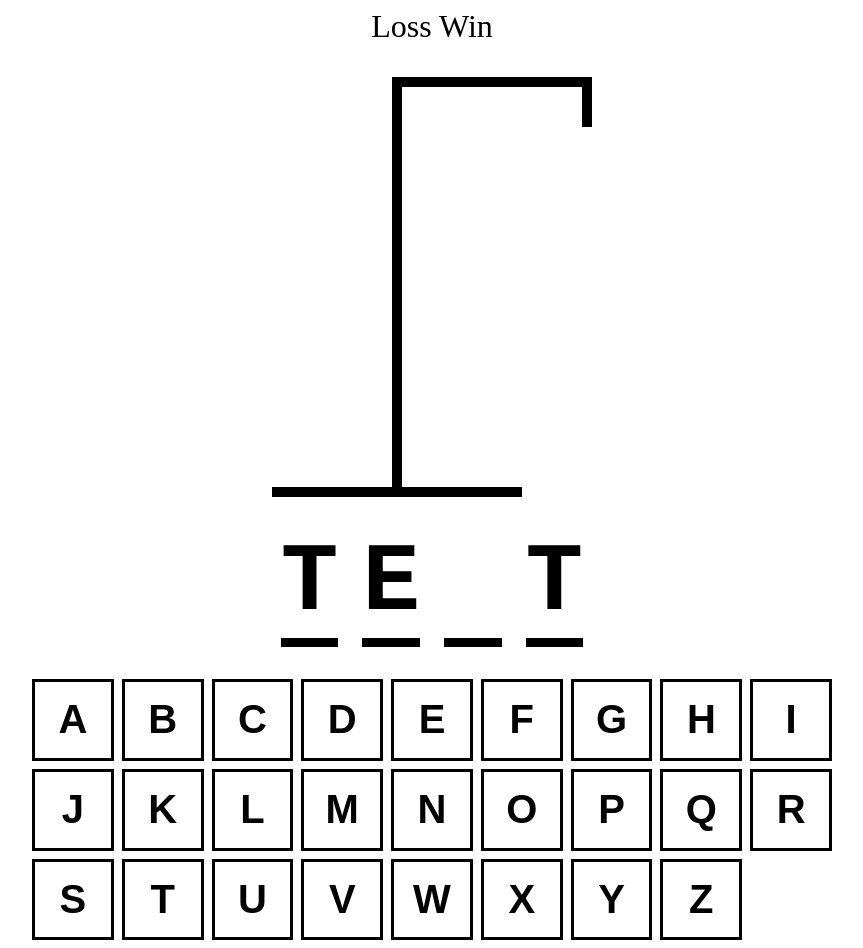
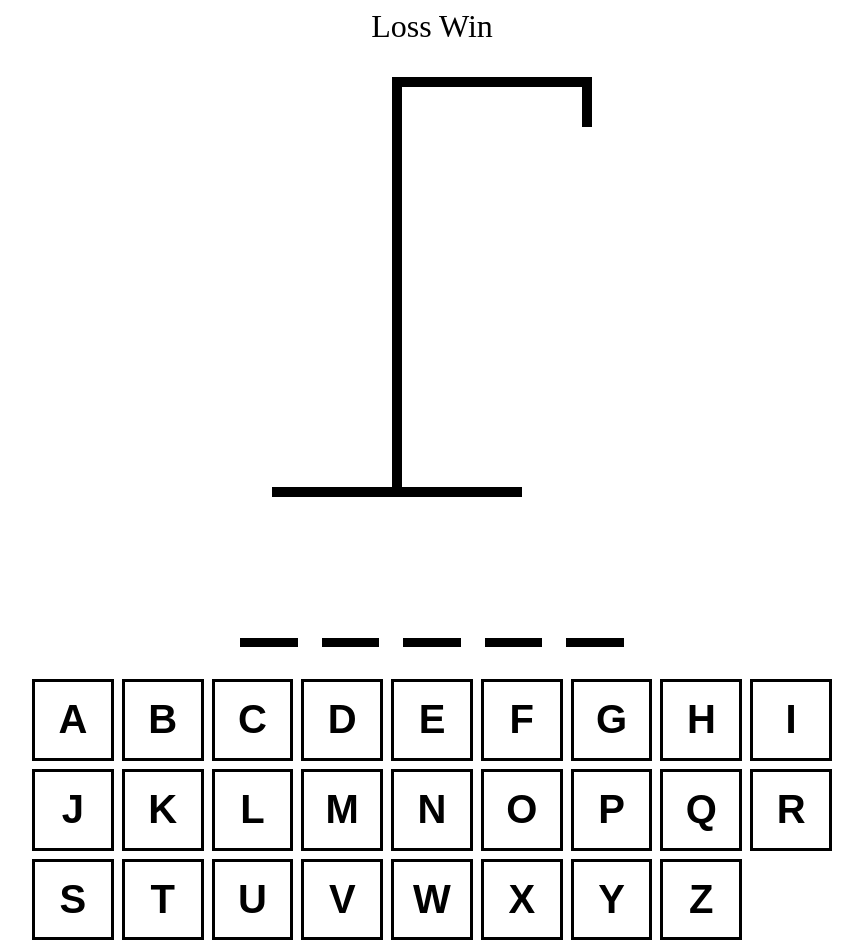
Before and after one commit to abhi-up/hangman-typescript, a React (Vite) app: page / in a window 1280 px wide. Shown: the whole page, without its empty margins (208-1071 px from the left). Built offline with nearby package versions, Linux system fonts and the light colour scheme.

Commit message:
word component logic

```diff
--- a/src/App.tsx
+++ b/src/App.tsx
@@ -37,7 +37,10 @@ const App = () => {
             </div>
 
             <HangmanDrawing numberOfGuesses={incorrectLetters.length} />
-            <HangmanWord />
+            <HangmanWord
+                guessedLetters={guessedLetters}
+                wordToGuess={wordToGuess}
+            />
             <div style={{ alignSelf: "stretch" }}>
                 <Keyboard />
             </div>
--- a/src/HangmanWord.tsx
+++ b/src/HangmanWord.tsx
@@ -1,6 +1,9 @@
-const HangmanWord = () => {
-    const word = "test"
-    const guessedLetters = ["t", "e"]
+type HangmanWordProps = {
+    guessedLetters: string[]
+    wordToGuess: string
+}
+
+const HangmanWord = ({ guessedLetters, wordToGuess }: HangmanWordProps) => {
     return (
         <div
             style={{
@@ -12,7 +15,7 @@ const HangmanWord = () => {
                 fontFamily: "monospace",
             }}
         >
-            {word.split("").map((letter, index) => (
+            {wordToGuess.split("").map((letter, index) => (
                 <span style={{ borderBottom: ".1em solid black" }} key={index}>
                     <span
                         style={{
```
